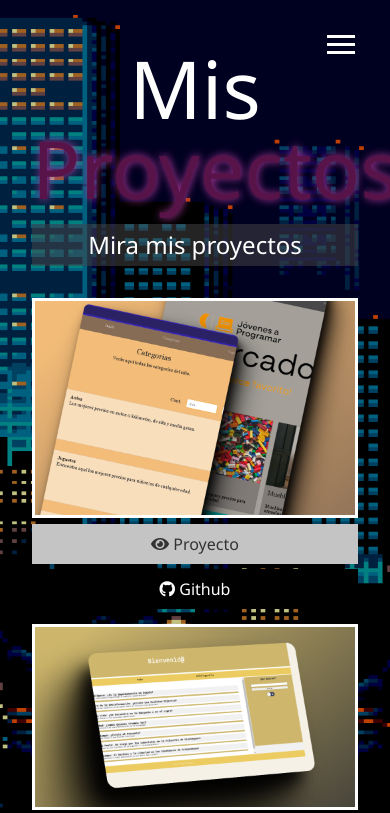
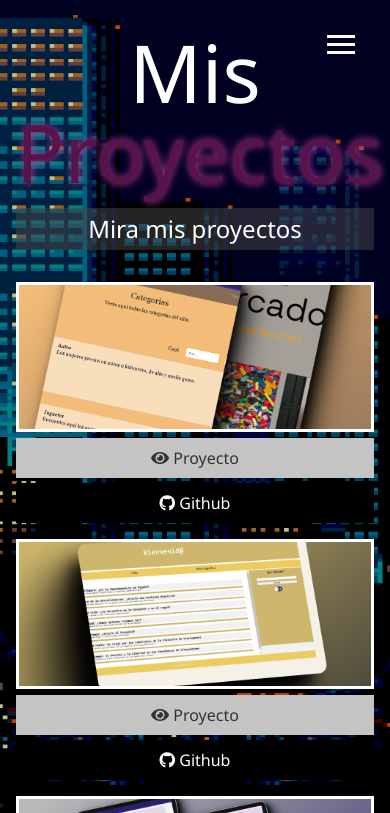
Before and after one commit to perazzajose/portfolio, a website: page work.html in a window 390 px wide. Shown: the top 813 px of the page. Drawn offline with Linux system fonts and the light colour scheme.

Commit message:
responsive y relax

```diff
--- a/css/main.css
+++ b/css/main.css
@@ -308,3 +308,42 @@ main {
       .botonCV:hover {
 
 box-shadow: #cc53b8 1px 0 12px;} /* violeta más oscuro al pasar el ratón */
+
+
+    /* Mejora de responsividad y uniformidad de imágenes */
+
+.projects img {
+  width: 100%;
+  height: 200px; /* Tamaño uniforme para todas las imágenes */
+  object-fit: cover;
+  border: 3px #fff solid;
+  transition: all 0.5s ease-out;
+}
+
+.projects img:hover {
+  opacity: 0.5;
+  border-color: #317c26;
+}
+
+/* Ajustes de responsividad */
+@media screen and (max-width: 1024px) {
+  .projects {
+    grid-template-columns: repeat(2, 1fr); /* Dos columnas en tablets */
+  }
+}
+
+@media screen and (max-width: 768px) {
+  .projects {
+    grid-template-columns: repeat(1, 1fr); /* Una columna en móviles */
+  }
+}
+
+@media screen and (max-width: 500px) {
+  main {
+    padding: 1rem;
+  }
+
+  .projects img {
+    height: 150px; /* Ajuste para pantallas pequeñas */
+  }
+}
--- a/work.html
+++ b/work.html
@@ -138,6 +138,18 @@
           <i class="fab fa-github"></i> Github
         </a>
       </div>
+
+      <div class="item">
+        <a href="#!">
+          <img src="img/projects/relax.png" alt="Project">
+        </a>
+        <a href="https://relax0.vercel.app" target="_blank" class="btn-light">
+          <i class="fas fa-eye"></i> Proyecto
+        </a>
+        <a href="https://github.com/perazzajose/relaxing" target="_blank" class="btn-dark">
+          <i class="fab fa-github"></i> Github
+        </a>
+      </div>
     </div>
 
   </main>
```
Also changed, not shown: img/projects/relax.png (added).
